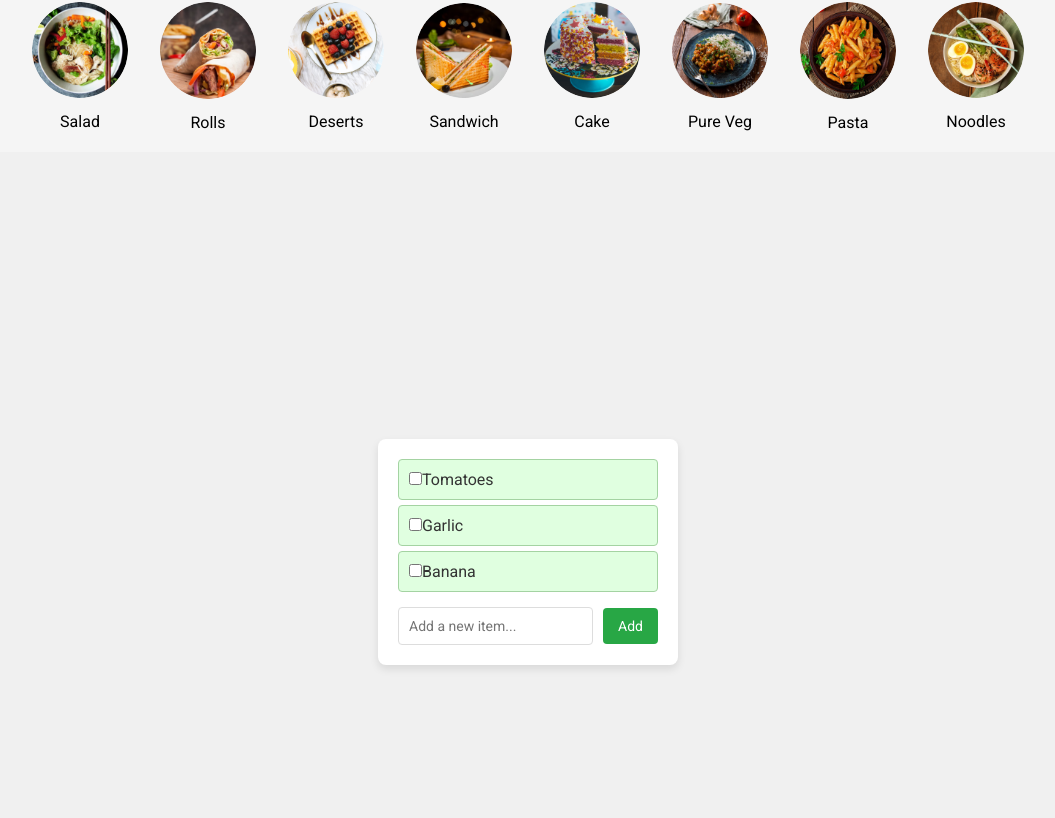
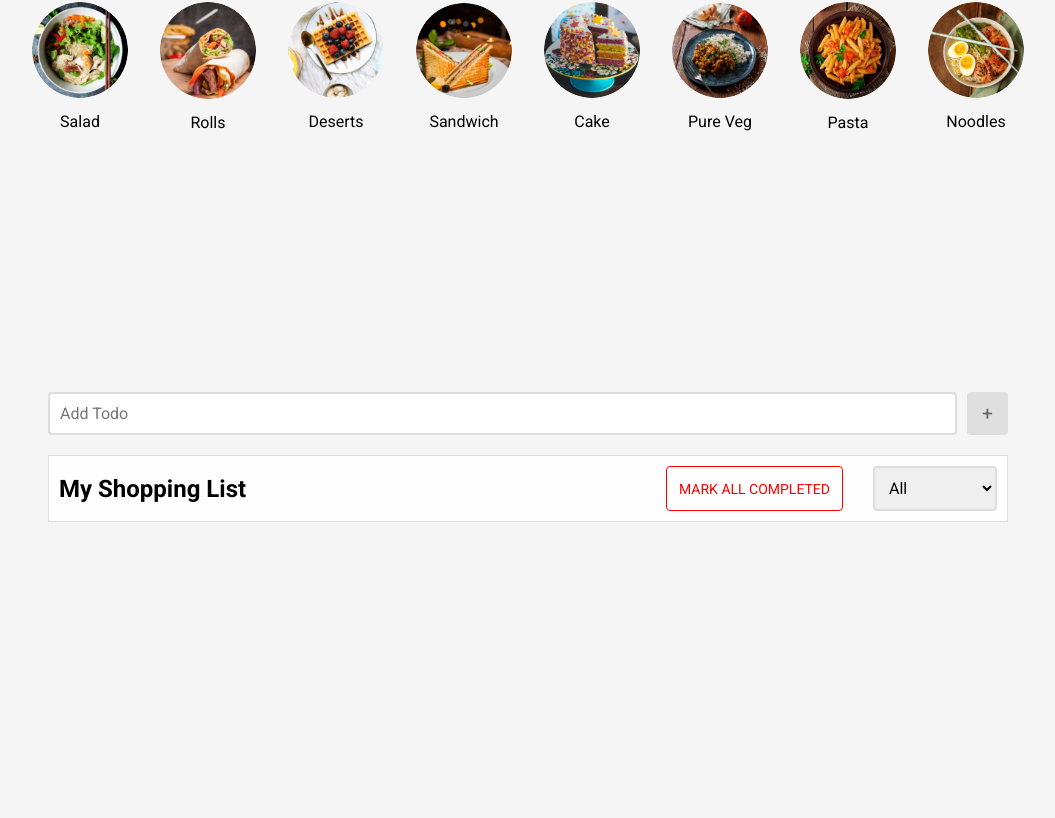
Before and after one commit to sneha-at-hub/recipe-sharing-application, a React (Vite) app in the folder frontend/: page / in a window 1280 px wide. Shown: the part 902-1720 px from the top of the page, without its empty margins (112-1167 px from the left). Built offline with nearby package versions, Linux system fonts and the light colour scheme.

Commit message:
shopping list

```diff
--- a/frontend/package.json
+++ b/frontend/package.json
@@ -16,6 +16,7 @@
     "jwt-decode": "^4.0.0",
     "prop-types": "^15.8.1",
     "react": "^18.3.1",
+    "react-calendar": "^5.0.0",
     "react-dom": "^18.3.1",
     "react-icons": "^5.3.0",
     "react-router-dom": "^6.26.0",
--- a/frontend/src/App.jsx
+++ b/frontend/src/App.jsx
@@ -8,6 +8,7 @@ import Login from "./components/Login/Login";
 import Detail from "./pages/Detail/Detail";
 import Addrecipeshere from "./pages/Recipes/Addrecipeshere";
 import Demo from "./components/Description/Demo";
+import Grocery from "./components/GroceryList/Grocery";
 
 const App = () => {
   return (
@@ -23,6 +24,7 @@ const App = () => {
           <Route path="/detail" element={<Detail />} />
           <Route path="/recipeadd" element={<Addrecipeshere />} />
           <Route path="/Demo" element={<Demo />} />
+          <Route path="/grocery-list" element={<Grocery />} />
         </Routes>
       </div>
       <Footer />
--- a/frontend/src/components/GroceryList/Grocery.css
+++ b/frontend/src/components/GroceryList/Grocery.css
@@ -1,87 +1,225 @@
-/* Basic Reset */
-* {
-    margin: 0;
-    padding: 0;
+/* Container to cover the full viewport */
+.grocery-app {
+  display: flex;
+  margin-top: 200px;
+  flex-direction: column;
+  justify-content: flex-start;
+  align-items: center;
+  width: 100%;
+  min-height: 100vh;
+  padding: 20px;
+
   box-sizing: border-box;
 }
 
-  body {
-    font-family: 'Arial', sans-serif;
-    background-color: #f8f9fa;
-    color: #333;
+/* Input container styling */
+.grocery-input-container {
+  display: flex;
+  justify-content: center;
+  margin-bottom: 20px;
+  width: 100%;
+  margin-top: 20px;
+  max-width: 80%
+  ;
 }
 
-  /* Main Wrapper */
-  .grocery-wrapper {
+/* Input field styling */
+.grocery-input {
+  flex: 1;
+  padding: 10px;
+  margin-bottom: 0px;
+  font-size: 1rem;
+
+
+  border: 2px solid #ddd;
+  border-radius: 4px;
+  outline: none;
+  margin-right: 10px;
+}
+
+/* Add button styling */
+.grocery-add-btn {
+  padding: 10px 15px;
+  font-size: 1.2rem;
+  border: none;
+  background-color: #e0dfdf;
+  color: rgb(98, 98, 98);
+
+  border-radius: 4px;
+  cursor: pointer;
+  transition: background-color 0.3s;
+}
+
+.grocery-add-btn:hover {
+  background-color: rgb(255, 0, 0);
+  color: white;
+}
+
+.another-control {
   display: flex;
-    justify-content: center;
+  gap: 30px;
+}
+
+/* Control buttons and filter dropdown styling */
+.grocery-controls {
+  display: flex;
+  background-color: #fffefe;
+  border: 1px solid #ddd;
+
+  justify-content: space-between;
   align-items: center;
-    min-height: 100vh;
+  padding: 10px;
+  width: 100%;
+  max-width: 80%}
+
+.grocery-filter {
+  padding: 10px;
+  font-size: 1rem;
+  border: 2px solid #ddd;
+  border-radius: 4px;
+  outline: none;
+}
+
+.grocery-complete-all-btn {
+  padding: 0px 12px 0px 12px;
+  font-size: 14px;
+  background-color: #ffffff;
+  color: red;
+  border: 1px solid red;
+  border-radius: 4px;
+  cursor: pointer;
+  transition: background-color 0.3s;
+}
+
+.grocery-complete-all-btn:hover {
+  background-color: red;
+  color: white;
+}
+
+/* Todo list styling */
+.grocery-list {
+  list-style: none;
+  padding: 0;
+  width: 100%;
+  max-width: 80%}
+
+.grocery-item {
+  background-color: white;
+  border: 1px solid #ddd;
+
+  padding: 4px 12px;
+
+  display: flex;
+  align-items: center;
+  justify-content: space-between;
+}
+
+.grocery-item.completed .grocery-item-text {
+  text-decoration: line-through;
+  color: #999;
+}
+
+.grocery-item-text {
+  flex: 1;
+  font-size: 1rem;
+}
+/* ... (previous styles remain unchanged) ... */
+
+/* Menu button styling */
+.grocery-menu {
+  position: relative;
+  display: inline-block;
+}
+
+.grocery-menu-btn {
+  background: none;
+  border: none;
+  cursor: pointer;
+  font-size: 1.5rem;
+  padding: 5px;
+  color: #333;
+  outline: none;
+}
+
+.grocery-menu-btn:hover {
+  color: #666;
+}
+
+/* Dropdown menu styling */
+.grocery-dropdown {
+  position: absolute;
+  right: 0;
+  top: 30px;
+  background-color: white;
+  border: 1px solid #ddd;
+  border-radius: 4px;
+  list-style: none;
+  padding: 0;
+  margin: 0;
+  box-shadow: 0 2px 8px rgba(0, 0, 0, 0.15);
+  z-index: 1;
+}
+
+.grocery-dropdown li {
+  padding: 10px 20px;
+  cursor: pointer;
+  color: #333;
+  font-size: 0.9rem;
+}
+
+.grocery-dropdown li:hover {
   background-color: #f0f0f0;
 }
 
-  /* List Container */
-  .list-container {
-    background-color: white;
-    padding: 20px;
-    border-radius: 8px;
-    box-shadow: 0 4px 8px rgba(0, 0, 0, 0.1);
-    width: 300px;
+/* ... (rest of your CSS) ... */
+
+/* Edit input styling */
+.grocery-edit-input {
+  flex: 1;
+  padding: 8px;
+  font-size: 1rem;
+  border: 2px solid #ddd;
+  border-radius: 4px;
+  outline: none;
+  margin-right: 10px;
 }
 
-  /* Grocery List */
-  .my-list1 {
-    list-style-type: none;
-    padding: 0;
-    margin-bottom: 15px;
+/* Button styling for edit, save, complete, and delete actions */
+.grocery-edit-btn,
+.grocery-save-btn,
+.grocery-complete-btn,
+.grocery-delete-btn {
+  padding: 5px 10px;
+  font-size: 0.9rem;
+  margin-left: 5px;
+  border-radius: 4px;
+  border: none;
+  cursor: pointer;
+  transition: background-color 0.3s;
 }
 
-  .value-1 {
-    padding: 10px;
-    background-color: #e0ffe0;
-    border: 1px solid #a4d3a2;
-    border-radius: 4px;
-    margin-bottom: 5px;
-    font-size: 16px;
-    transition: background-color 0.3s ease;
+.grocery-edit-btn {
+  background-color: #ffc107;
+  color: white;
 }
 
-  .value-1:hover {
-    background-color: #d1f5d1;
+
+.grocery-save-btn {
+  background-color: #e0dfdf;
+  color: rgb(98, 98, 98);
 }
 
-  /* Input and Button */
-  .input-for-grocerylist {
-    display: flex;
-    align-items: center;
+.grocery-save-btn:hover {
+  background-color: #cbcbcb;
+  color: rgb(56, 54, 54);
 }
 
-  .input-for-grocerylist input {
-    flex-grow: 1;
-    padding: 10px;
-    border: 1px solid #ddd;
-    border-radius: 4px;
-    margin-right: 10px;
-    font-size: 14px;
+.grocery-complete-btn {
+  background-color: #e0dfdf;
+  color: rgb(98, 98, 98);
 }
 
-  .input-for-grocerylist input:focus {
-    outline: none;
-    border-color: #80bdff;
-    box-shadow: 0 0 5px rgba(0, 123, 255, 0.5);
+.grocery-complete-btn:hover {
+  background-color: #cbcbcb;
+  color: rgb(56, 54, 54);
 }
-
-  .add-button {
-    padding: 10px 15px;
-    background-color: #28a745;
-    color: white;
-    border: none;
-    border-radius: 4px;
-    cursor: pointer;
-    font-size: 14px;
-    transition: background-color 0.3s ease;
-  }
-
-  .add-button:hover {
-    background-color: #218838;
-  }
--- a/frontend/src/components/GroceryList/Grocery.jsx
+++ b/frontend/src/components/GroceryList/Grocery.jsx
@@ -1,37 +1,117 @@
+import React, { useState } from 'react';
 import './Grocery.css';
-import { useState } from 'react';
 
-const Grocery = () => {
-  const [items, setItems] = useState([
-    { id: 1, text: 'Tomatoes', isCompleted: false },
-    { id: 2, text: 'Garlic', isCompleted: false },
-    { id: 3, text: 'Banana', isCompleted: false }
-  ]);
+function Grocery() {
+  const [todos, setTodos] = useState([]);
+  const [input, setInput] = useState('');
+  const [filter, setFilter] = useState('all');
+  const [editIndex, setEditIndex] = useState(null);
+  const [editText, setEditText] = useState('');
+  const [menuIndex, setMenuIndex] = useState(null); // Track which menu is open
 
-  const toggleComplete = (id) => {
-    setItems(items.map(item => item.id === id ? { ...item, isCompleted: !item.isCompleted } : item));
+  const addTodo = () => {
+    if (input.trim()) {
+      setTodos([...todos, { text: input, completed: false }]);
+      setInput('');
+    }
   };
 
+  const toggleTodo = (index) => {
+    const newTodos = [...todos];
+    newTodos[index].completed = !newTodos[index].completed;
+    setTodos(newTodos);
+  };
+
+  const deleteTodo = (index) => {
+    const newTodos = [...todos];
+    newTodos.splice(index, 1);
+    setTodos(newTodos);
+    setMenuIndex(null); // Close menu after deleting
+  };
+
+  const startEditTodo = (index) => {
+    setEditIndex(index);
+    setEditText(todos[index].text);
+    setMenuIndex(null); // Close menu after starting edit
+  };
+
+  const saveEditTodo = (index) => {
+    const newTodos = [...todos];
+    newTodos[index].text = editText;
+    setTodos(newTodos);
+    setEditIndex(null);
+    setEditText('');
+  };
+
+  const filteredTodos = todos.filter(todo =>
+    filter === 'all' ? true : filter === 'completed' ? todo.completed : !todo.completed
+  );
+
   return (
-    <div className="grocery-wrapper">
-      <div className="list-container">
-        <ul className="my-list1">
-          {items.map((item) => (
-            <li key={item.id} className={`value-1 ${item.isCompleted ? 'completed' : ''}`}>
-              <input
-                type="checkbox"
-                checked={item.isCompleted}
-                onChange={() => toggleComplete(item.id)}
-              />
-              {item.text}
-            </li>
-          ))}
-        </ul>
-        <div className="input-for-grocerylist">
-          <input type="text" placeholder="Add a new item..." />
-          <button className="add-button">Add</button>
+    <div className="grocery-app">
+      <div className="grocery-input-container">
+        <input
+          type="text"
+          className="grocery-input"
+          placeholder="Add Todo"
+          value={input}
+          onChange={(e) => setInput(e.target.value)}
+        />
+        <button className="grocery-add-btn" onClick={addTodo}>+</button>
+      </div>
+
+
+
+      <div className="grocery-controls">
+        <h2>My Shopping List</h2>
+        <div className="another-control">
+        <button className="grocery-complete-all-btn" onClick={() => setTodos(todos.map(todo => ({ ...todo, completed: true })))}>
+          MARK ALL COMPLETED
+        </button>
+        <select className="grocery-filter" onChange={(e) => setFilter(e.target.value)} value={filter}>
+          <option value="all">All</option>
+          <option value="completed">Completed</option>
+          <option value="incomplete">Incomplete</option>
+        </select>
+      </div>
+
         </div>
-      </div>
+
+      <ul className="grocery-list">
+        {filteredTodos.map((todo, index) => (
+          <li key={index} className={`grocery-item ${todo.completed ? 'completed' : ''}`}>
+            {editIndex === index ? (
+              <>
+                <input
+                  type="text"
+                  className="grocery-edit-input"
+                  value={editText}
+                  onChange={(e) => setEditText(e.target.value)}
+                />
+                <button className="grocery-save-btn" onClick={() => saveEditTodo(index)}>Save</button>
+              </>
+            ) : (
+              <>
+                <span className="grocery-item-text">{index + 1}. {todo.text}</span>
+                <button className="grocery-complete-btn" onClick={() => toggleTodo(index)}>
+                  {todo.completed ? 'Undo' : 'Complete'}
+                </button>
+                <div className="grocery-menu">
+                  <button className="grocery-menu-btn" onClick={() => setMenuIndex(menuIndex === index ? null : index)}>
+                    &#x2022;&#x2022;&#x2022;
+                  </button>
+                  {menuIndex === index && (
+                    <ul className="grocery-dropdown">
+                      <li onClick={() => startEditTodo(index)}>Edit</li>
+                      <li onClick={() => deleteTodo(index)}>Delete</li>
+                    </ul>
+                  )}
+                </div>
+              </>
+            )}
+          </li>
+        ))}
+      </ul>
     </div>
   );
 }
```
Also changed, not shown: 1 other file (tests, documents, lock files or other folders). Lines whose indentation alone changed are shown as unchanged.
